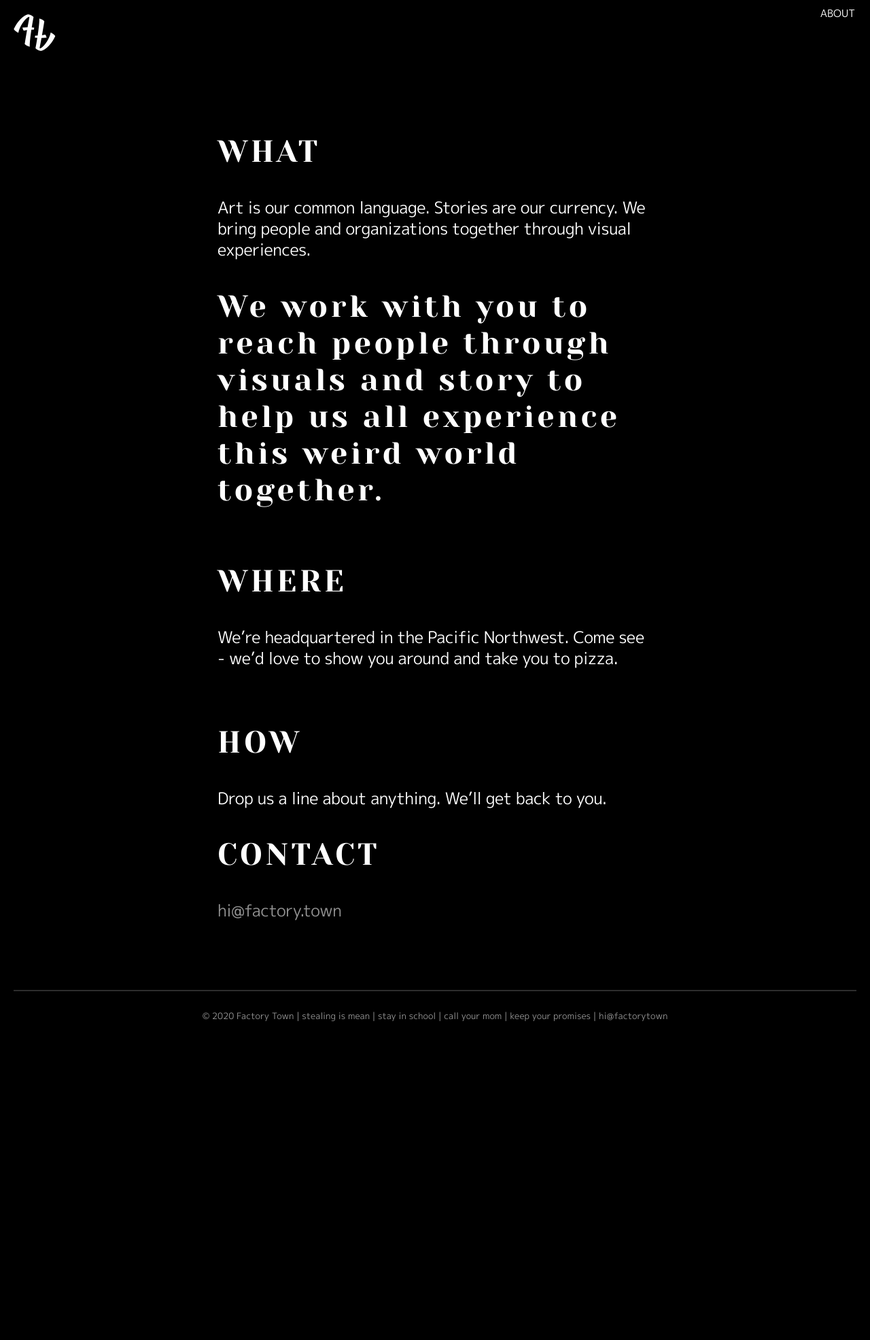
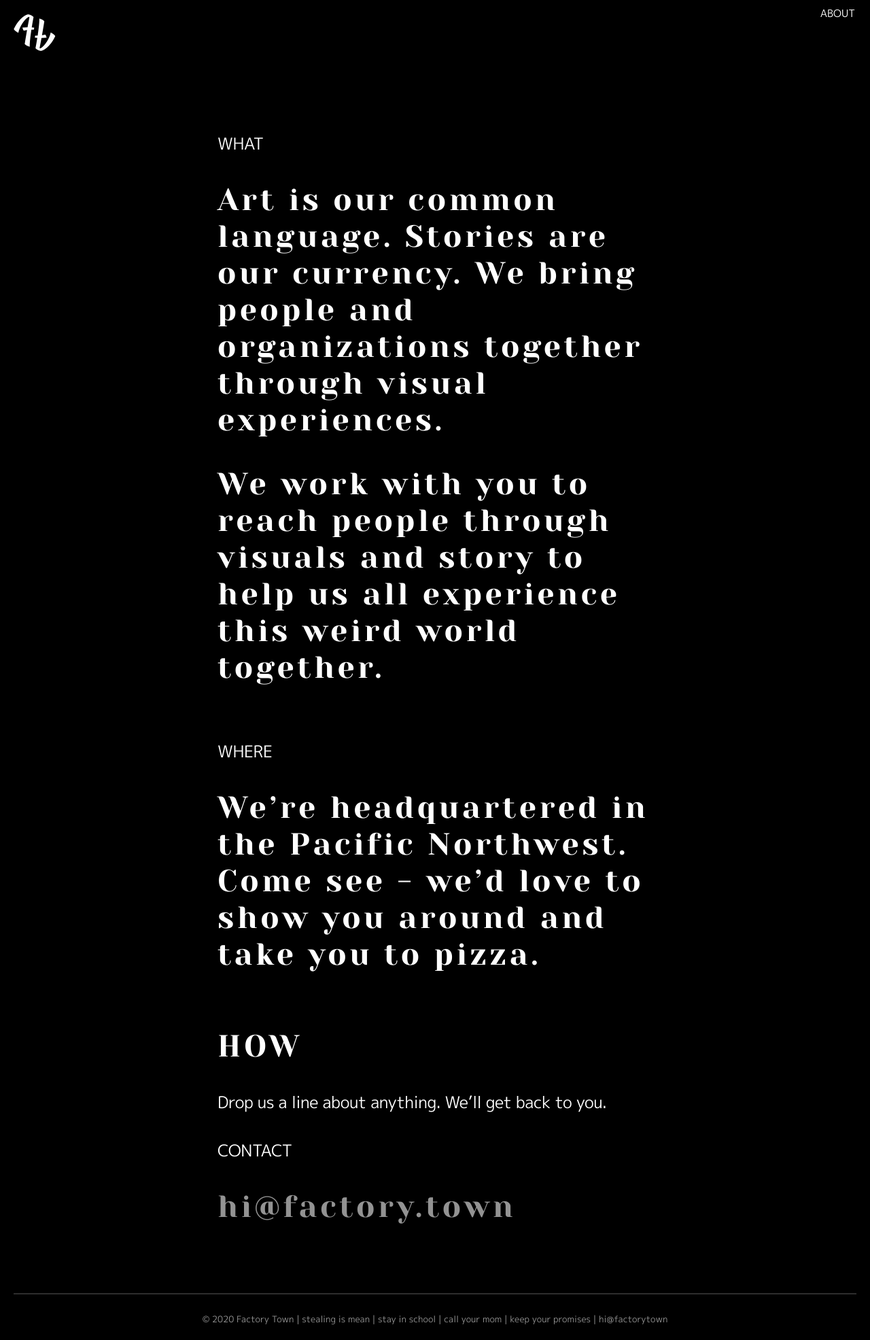
Before and after one commit to factorytown/factorytown.github.io, a Jekyll site: the page built from _pages/about.md, in a window 1280 px wide. Shown: the whole page at 68% size. Built offline with Jekyll 4.4.1, drawn with Linux system fonts in a browser that asks for light colours; nearby versions of some CDN libraries; before the commit the page ends 1525 px from its top, so only the background shows below that.

Commit message:
Updated About

```diff
--- a/_pages/about.md
+++ b/_pages/about.md
@@ -2,17 +2,17 @@
 title: ABOUT
 ---
 
-## WHAT
+### WHAT
 
-### Art is our common language. Stories are our currency. We bring people and organizations together through visual experiences.
+## Art is our common language. Stories are our currency. We bring people and organizations together through visual experiences.
 
 ## We work with you to reach people through visuals and story to help us all experience this weird world together.
 
 <BR>
 
-## WHERE
+### WHERE
 
-### We're headquartered in the Pacific Northwest. Come see - we'd love to show you around and take you to pizza.
+## We're headquartered in the Pacific Northwest. Come see - we'd love to show you around and take you to pizza.
 
 <BR>
 
@@ -20,5 +20,5 @@ title: ABOUT
 
 ### Drop us a line about anything. We'll get back to you.
 
-## CONTACT
-### <a href="mailto:hi@factory.town" target="_new" class="js-no-ajax">hi@factory.town</a>
+### CONTACT
+## <a href="mailto:hi@factory.town" target="_new" class="js-no-ajax">hi@factory.town</a>
```
